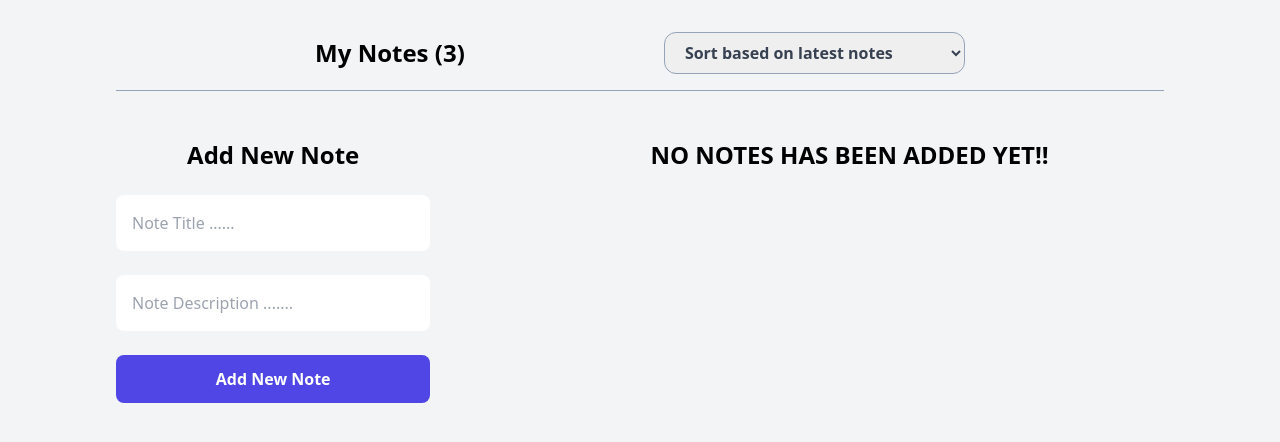
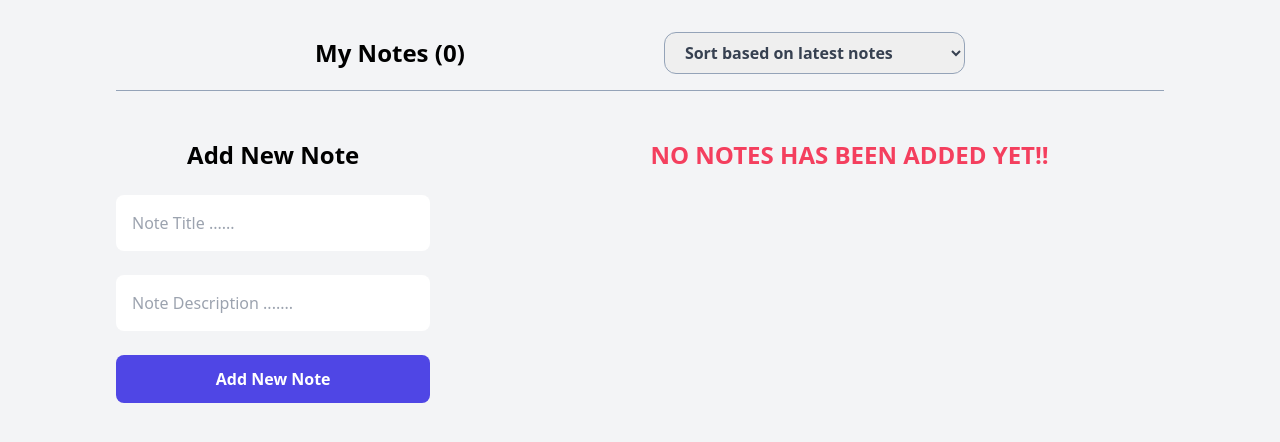
Before and after one commit to AminManafzadeh/Note_App, a React (Vite) app: page / in a window 1280 px wide. Shown: the top 442 px of the page. Built offline with nearby package versions, Linux system fonts and the light colour scheme.

Commit message:
add sort action and message component

```diff
--- a/src/App.jsx
+++ b/src/App.jsx
@@ -7,6 +7,7 @@ import { useState } from "react";
 
 function App() {
   const [notes, setNotes] = useState([]);
+  const [sortBy, setSortBy] = useState("latest");
 
   const handleAddNote = (newNote) => {
     setNotes([...notes, newNote]);
@@ -27,7 +28,11 @@ function App() {
 
   return (
     <div className="container max-w-[1080px] mx-auto text-center p-4">
-      <Header />
+      <Header
+        notes={notes}
+        sortBy={sortBy}
+        onSort={(e) => setSortBy(e.target.value)}
+      />
       <div className="flex justify-between gap-8">
         <div className="w-[30%]">
           <AddNewNote onAddNote={handleAddNote} />
@@ -36,6 +41,7 @@ function App() {
           <NoteStatus notes={notes} />
           <NoteList
             notes={notes}
+            sortBy={sortBy}
             onDeleteNote={handleDelete}
             onCompleted={handleCompleted}
           />
--- a/src/components/Header.jsx
+++ b/src/components/Header.jsx
@@ -1,8 +1,14 @@
-function Header() {
+function Header({ sortBy, onSort, notes }) {
+  const allNotes = notes?.length;
   return (
     <div className="flex items-center justify-evenly mb-12 border-b -border-b--text-400 py-4">
-      <h1 className="font-bold text-2xl">My Notes (3)</h1>
-      <select className="py-2 px-4 outline-none border border-solid -border--text-400 rounded-xl font-bold -text--text-700">
+      <h1 className="font-bold text-2xl">My Notes ({allNotes})</h1>
+
+      <select
+        value={sortBy}
+        onChange={onSort}
+        className="py-2 px-4 outline-none border border-solid -border--text-400 rounded-xl font-bold -text--text-700"
+      >
         <option value="latest">Sort based on latest notes</option>
         <option value="earliest">Sort based on earliest notes</option>
         <option value="completed">Sort based on completed notes</option>
--- /dev/null
+++ b/src/components/Message.jsx
@@ -0,0 +1,9 @@
+function Message({ children }) {
+  return (
+    <div className="text-2xl font-bold uppercase -text--rose-500">
+      {children}
+    </div>
+  );
+}
+
+export default Message;
--- a/src/components/NoteList.jsx
+++ b/src/components/NoteList.jsx
@@ -1,9 +1,30 @@
 import { IoTrashOutline } from "react-icons/io5";
 
-function NoteList({ notes, onDeleteNote, onCompleted }) {
+function NoteList({ notes, onDeleteNote, onCompleted, sortBy }) {
+  let sortedNotes = notes;
+  switch (sortBy) {
+    case "earliest":
+      sortedNotes = [...notes].sort(
+        (a, b) => new Date(a.createdAt) - new Date(b.createdAt)
+      );
+      break;
+
+    case "latest":
+      sortedNotes = [...notes].sort(
+        (a, b) => new Date(b.createdAt) - new Date(a.createdAt)
+      );
+      break;
+
+    case "completed":
+      sortedNotes = [...notes].sort(
+        (a, b) => Number(a.completed) - Number(b.completed)
+      );
+      break;
+  }
+
   return (
     <div>
-      {notes?.map((note) => {
+      {sortedNotes?.map((note) => {
         return (
           <NoteItem
             key={note.id}
--- a/src/components/NoteStatus.jsx
+++ b/src/components/NoteStatus.jsx
@@ -1,14 +1,11 @@
+import Message from "./Message";
+
 function NoteStatus({ notes }) {
   const allNotes = notes?.length;
   const completedNotes = notes?.filter((note) => note.completed).length;
   const openNotes = allNotes - completedNotes;
 
-  if (!allNotes)
-    return (
-      <h1 className="text-2xl font-bold uppercase">
-        no notes has been added yet!!
-      </h1>
-    );
+  if (!allNotes) return <Message>no notes has been added yet!!</Message>;
 
   return (
     <div>
```
